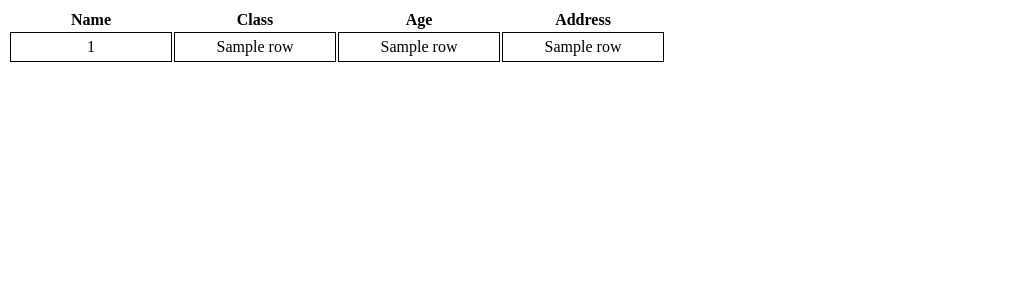
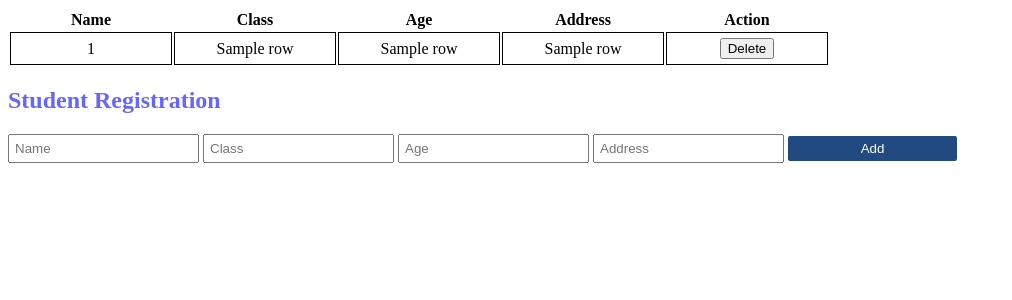
Before and after one commit to awaisrao/simple-app, a Flask app: template templates/index.html in a window 1280 px wide. Shown: the top 300 px of the page, without its empty margins (0-1012 px from the left). Run offline with Flask 2, Linux system fonts and the light colour scheme; the template is opened without the code that fills it: most values are stand-ins (such as "Sample title", 1, 10 or a date in 2020).

Commit message:
Added functionality to add student records

```diff
--- a/app.py
+++ b/app.py
@@ -1,5 +1,5 @@
 import os
-from flask import Flask
+from flask import Flask, request, render_template, request
 from flaskext.mysql import MySQL      # For newer versions of flask-mysql
 # from flask.ext.mysql import MySQL   # For older versions of flask-mysql
 app = Flask(__name__)
@@ -27,19 +27,32 @@ cursor = conn.cursor()
 def hello():
     return 'I am good, how about you?'
 
-@app.route("/")
+@app.route("/",methods=['GET','POST'])
 def read():
+    if request.method == 'POST' and 'name' in request.form and 'student_class' in request.form and 'age' in request.form and 'address' in request.form:
+       nm = request.form['name']
+       sc = request.form['student_class']
+       ag = request.form['age']
+       addr = request.form['address']
+       cursor.execute("INSERT INTO students VALUES (%s,%s,%s,%s)",(nm,sc,ag,addr))
     cursor.execute("SELECT * FROM students")
-    row = cursor.fetchone()
-    name = []
-    student_class = []
-    age = []
-    address = []
-    while row is not None:
-      name.append(row[0])
-      row = cursor.fetchone()
-
-    return ",".join(name)
+    records = cursor.fetchall()
+    return render_template('index.html',data=records)
+#    name = []
+#    student_class = []
+#    age = []
+#    address = []
+#    i = 0
+#    send_records = []
+#    for row in records:
+#      send_records[i].append(row[0]+","+row[1]+","+row[2]+","+row[3]+"|")
+#      i=i+1
+#      student_class.append(row[1])
+#      age.append(row[2])
+#      address.append(row[3])
+#      row = cursor.fetchone()
+#    return records[1]
+#    return ",".join(address)
 
 if __name__ == "__main__":
     app.run()
--- a/templates/index.html
+++ b/templates/index.html
@@ -1,7 +1,7 @@
 <!DOCTYPE html>
 <html>
 <head>
- <title></title>
+ <title>Student's Data</title>
 </head>
 <body>
 <style>
@@ -20,6 +20,7 @@
         <th>Class</th>
         <th>Age</th>
         <th>Address</th>
+        <th>Action</th>
     </tr>
     </thead>
     <tbody>
@@ -29,8 +30,17 @@
                 <td>{{row[1]}}</td>
                 <td>{{row[2]}}</td>
                 <td>{{row[3]}}</td>
+                <td><button type="button">Delete</button>
             </tr>
         {% endfor %}
     </tbody>
-</table></body>
+</table>
+<form method="post">
+            <h2  style="color:#6666ff">Student Registration</h2>
+	    <input  style="padding:5px" type="text" name="name" placeholder="Name" required>
+	    <input  style="padding:5px" type="text" name="student_class" placeholder="Class" required>	<input style="padding:5px" placeholder="Age" name="age" required>
+	    <input style="padding:5px" placeholder="Address"  name="address" required>
+
+<button  style="background-color:rgb(33,74,128);width:169px;border:none;color:white;padding:5px 10px 5px 10px;border-radius:2px;" type="submit">Add</button>			</form>
+</body>
 </html>
```
Also changed, not shown: 1 other file.
